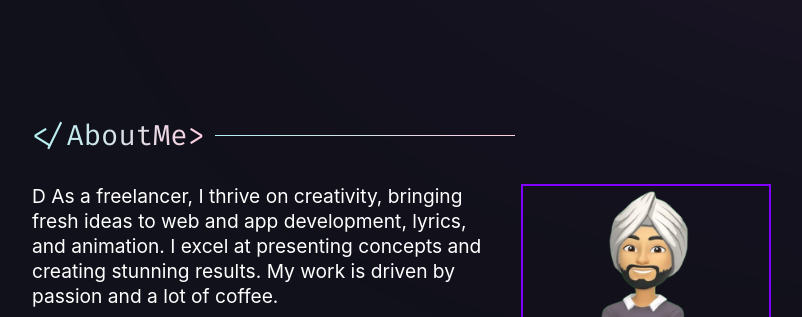
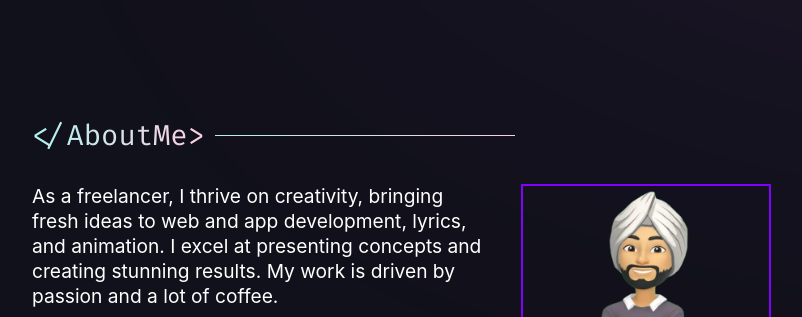
Before and after one commit to dxillon/portfolio, a plain HTML site: page portfolio/index.html in a window 1280 px wide. Shown: the part 1039-1356 px from the top of the page, without its empty margins (224-1026 px from the left). Drawn offline with nearby package versions, Linux system fonts and the light colour scheme; a web font is replaced by a local one.

Commit message:
Update index.html

```diff
--- a/portfolio/index.html
+++ b/portfolio/index.html
@@ -282,7 +282,7 @@
                 <div class="info-dp-section">
                     <div class="about-info">
                         <p tabindex="0">
-                            D As a freelancer, I thrive on creativity, bringing fresh ideas to web and app development,
+                            As a freelancer, I thrive on creativity, bringing fresh ideas to web and app development,
                             lyrics, and animation. I excel at presenting concepts and creating stunning results. My work
                             is driven by passion and a lot of coffee.
                         </p>
```
